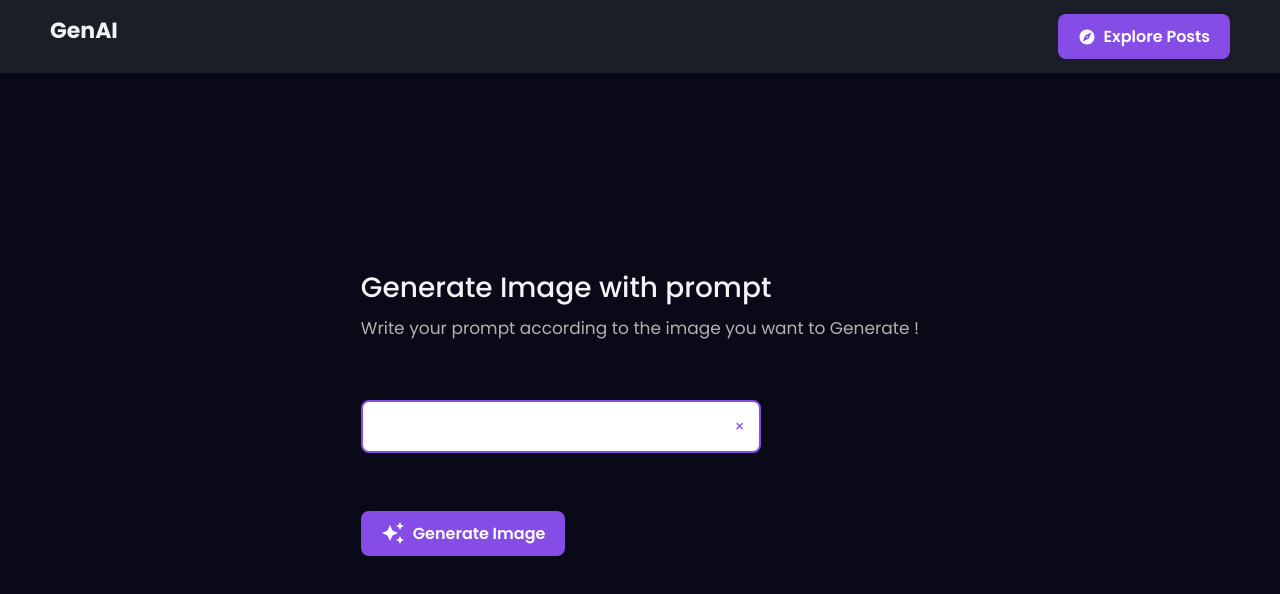
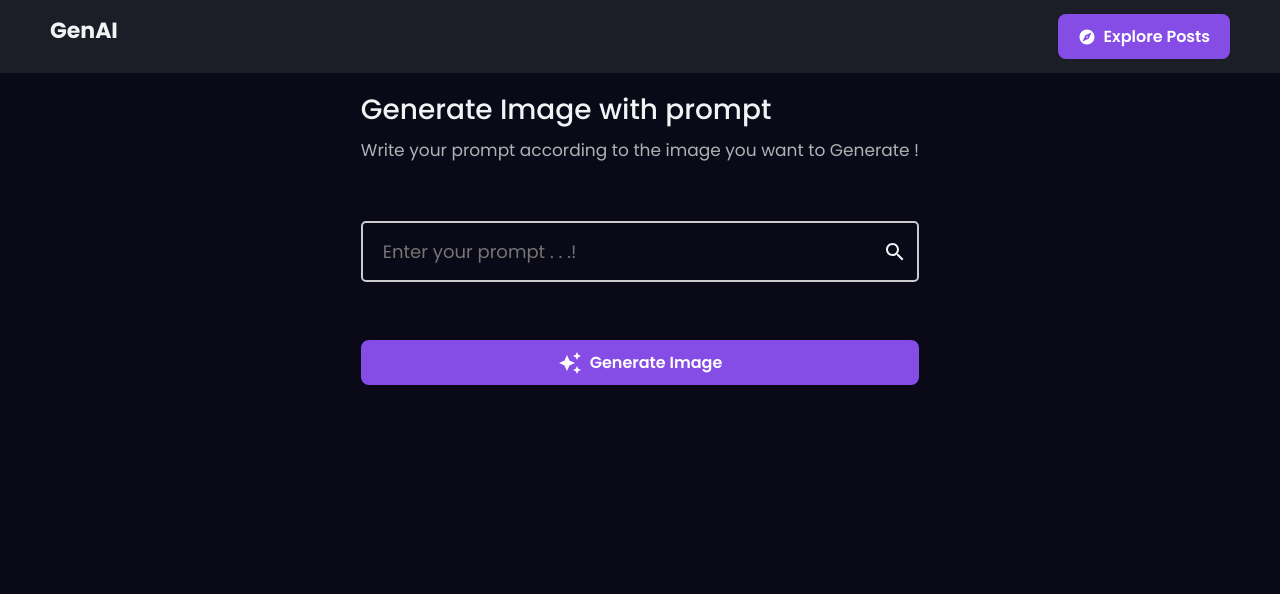
Before and after one commit to Sushant883/AiImageGenerator, a React (Create React App) app in the folder client/: page /post in a window 1280 px wide. Shown: the top 594 px of the page. Built offline with nearby package versions, Linux system fonts and the light colour scheme.

Commit message:
add text input filed in the code

```diff
--- a/client/src/components/GenerateImageForm.jsx
+++ b/client/src/components/GenerateImageForm.jsx
@@ -36,8 +36,9 @@ const Body = styled.div`
   color: ${({ theme }) => theme.text_primary};
 `;
 const Actions = styled.div`
-//   flex: 1;
+  flex: 1;
   display: flex;
+  flex-direction: column;
   gap: 8px;
 `;
 
@@ -54,8 +55,8 @@ const GenerateImageForm = () => {
       </Top>
       {/* here is our form ends */}
 
+
       {/* this is our body and actions of the form  */}
-
       <Body>
         <TextInput /> {/*  this is Text input component */}
       </Body>
--- a/client/src/components/TextInput.jsx
+++ b/client/src/components/TextInput.jsx
@@ -1,111 +1,51 @@
-import React, { useState } from 'react';
+import React from 'react';
 import styled from 'styled-components';
+import { SearchOutlined } from '@mui/icons-material';
 
-// Styled components for the advanced input field
-const InputWrapper = styled.div`
-  position: relative;
-  width: 100%;
-  max-width: 400px;
+
+// this is container div
+const TextInputContainer = styled.div`
+display: flex;
+align-items: center;
+justify-content: space-between;
+border: 2px solid #ccc;
+  border-radius: 5px;
+  padding: 5px 10px;
 `;
 
-const InputField = styled.input`
-  width: 100%;
-  padding: 12px 16px;
-  font-size: 16px;
-  border: 2px solid ${({ theme, isError }) => (isError ? 'red' : theme.primary)};
-  border-radius: 8px;
+// this is child div
+const Input = styled.input`
+  padding: 10px;
+  font-size: 18px;
   outline: none;
-  transition: all 0.3s ease;
+  border:none;
+  width: 90%;
+  color:white;
+  background:transparent;
+  box-sizing: border-box; /* Ensures padding doesn't overflow input box */
 
-  &:focus {
-    border-color: ${({ theme }) => theme.secondary};
-    box-shadow: 0 0 5px ${({ theme }) => theme.secondary};
-  }
+//   &:focus {
+//     border-color: #4CAF50; /* Green border on focus */
+//     box-shadow: 0 0 5px rgba(76, 175, 80, 0.5); /* Green glow on focus */
+//   }
 
-  &:not(:placeholder-shown) {
-    padding-top: 20px;
+  &:hover {
+    border-color: #aaac; /* Border turns grey when hovered */
   }
 `;
 
-const Placeholder = styled.label`
-  position: absolute;
-  top: 12px;
-  left: 16px;
-  font-size: 16px;
-  color: ${({ isActive }) => (isActive ? '#0099FF' : '#888')};
-  transition: all 0.2s ease;
-  pointer-events: none;
-`;
+const TextInput = ({ placeholder, value, onChange }) => {
+  return (
+    <TextInputContainer>
+        <Input
+      type="text"
+      placeholder="Enter your prompt . . .!"
+    />
+    < SearchOutlined />
+    </TextInputContainer>
 
-const ErrorText = styled.div`
-  font-size: 12px;
-  color: red;
-  margin-top: 5px;
-`;
 
-const ClearButton = styled.button`
-  position: absolute;
-  top: 50%;
-  right: 16px;
-  transform: translateY(-50%);
-  background: transparent;
-  border: none;
-  cursor: pointer;
-  font-size: 16px;
-  color: ${({ theme }) => theme.primary};
 
-  &:hover {
-    color: ${({ theme }) => theme.secondary};
-  }
-`;
-
-const TextInput = ({ label, value, onChange, type = 'text', placeholder, validationPattern }) => {
-  const [isFocused, setIsFocused] = useState(false);
-  const [inputValue, setInputValue] = useState(value);
-  const [isError, setIsError] = useState(false);
-
-  // Function to handle input value changes
-  const handleInputChange = (e) => {
-    setInputValue(e.target.value);
-    if (validationPattern && !new RegExp(validationPattern).test(e.target.value)) {
-      setIsError(true);
-    } else {
-      setIsError(false);
-    }
-    onChange(e.target.value);
-  };
-
-  // Handle focus and blur for placeholder animation
-  const handleFocus = () => {
-    setIsFocused(true);
-  };
-
-  const handleBlur = () => {
-    setIsFocused(false);
-  };
-
-  const clearInput = () => {
-    setInputValue('');
-    onChange('');
-  };
-
-  return (
-    <InputWrapper>
-      <InputField
-        type={type}
-        value={inputValue}
-        onChange={handleInputChange}
-        onFocus={handleFocus}
-        onBlur={handleBlur}
-        isError={isError}
-        placeholder=" "
-      />
-      <Placeholder isActive={isFocused || inputValue}>
-        {label}
-      </Placeholder>
-      {isError && <ErrorText>{`Invalid ${label}`}</ErrorText>}
-      <ClearButton onClick={clearInput}>×</ClearButton>
-    </InputWrapper>
   );
 };
 
```
